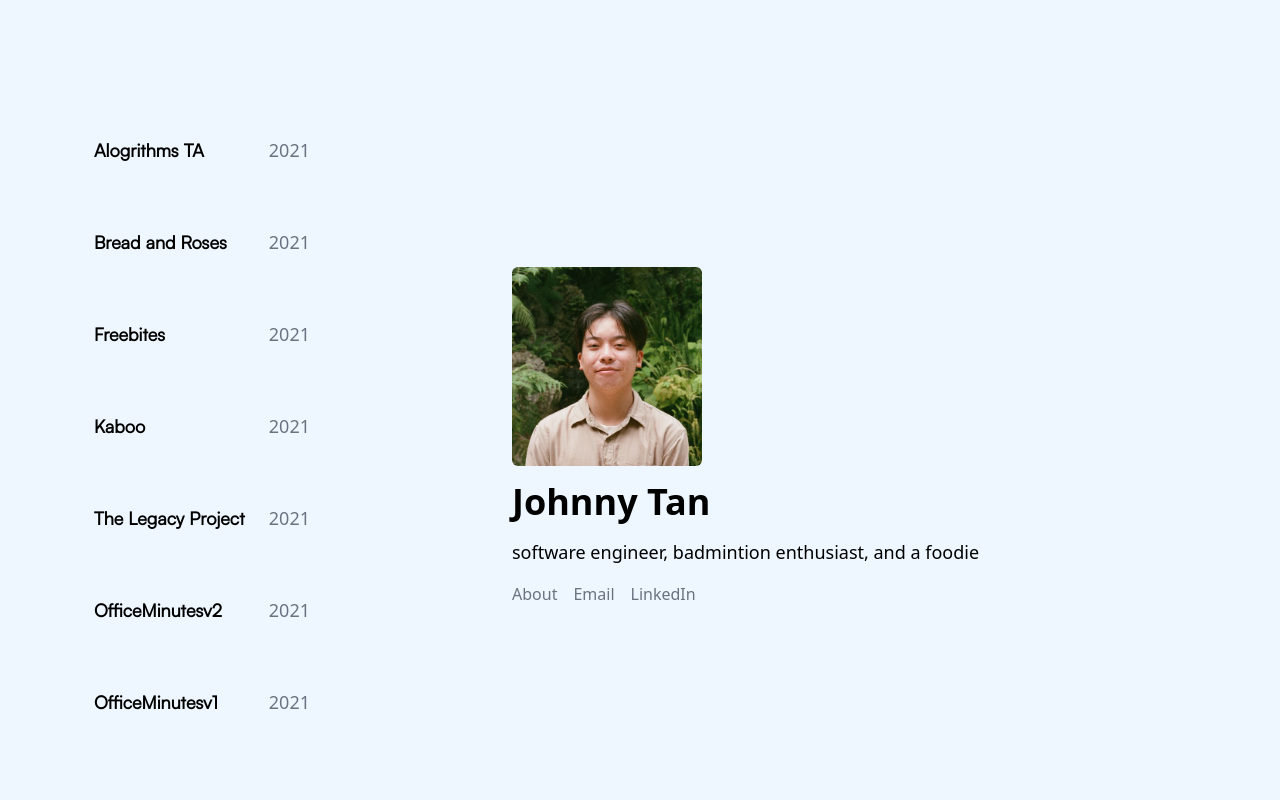
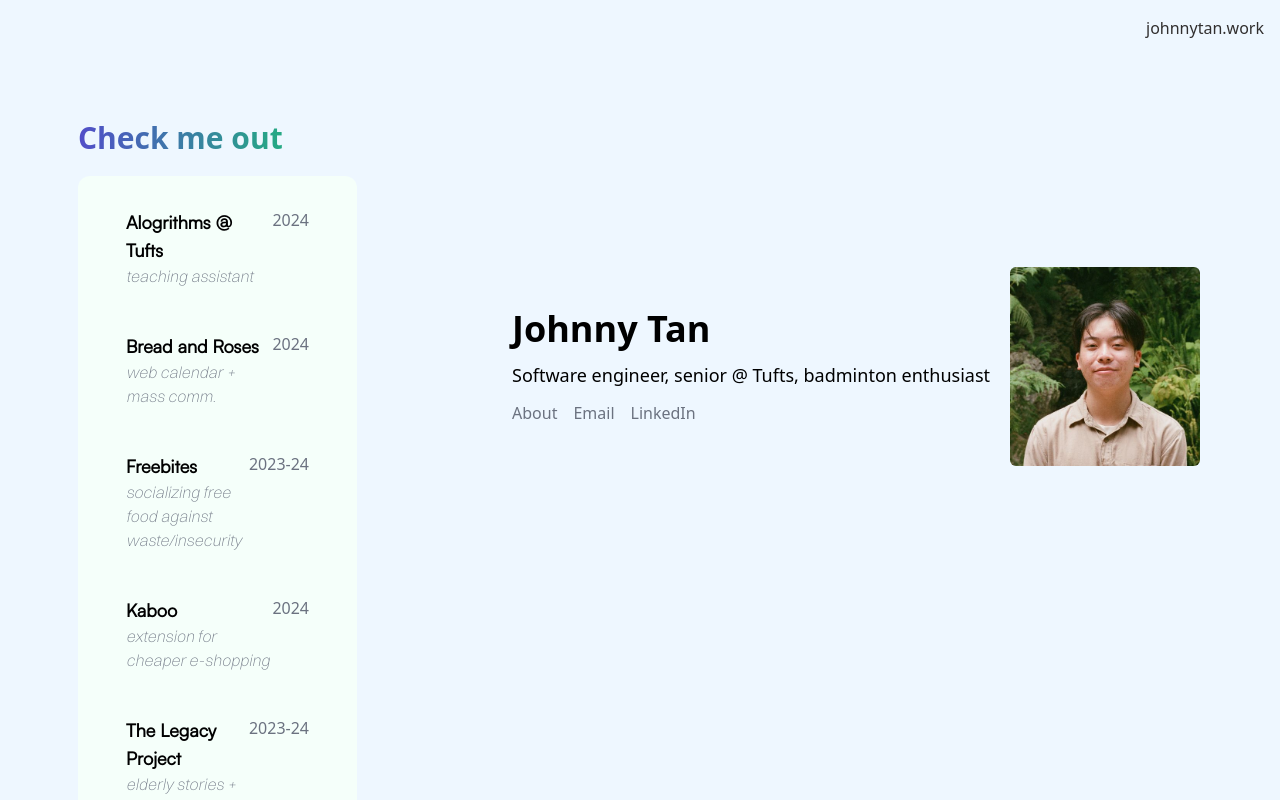
Before and after one commit to johnny-t06/johnny-web, a Next.js app: page / in a window 1280 px wide. Shown: the top 800 px of the page. Built offline with nearby package versions, Linux system fonts and the light colour scheme.

Commit message:
work revamp

```diff
--- a/src/app/page.tsx
+++ b/src/app/page.tsx
@@ -1,20 +1,25 @@
 import { About } from "@/components/About";
 import { Description } from "@/components/Description";
+import { NameTile } from "@/components/NameTile";
 import { WorkContainer } from "@/components/Work/WorkContainer";
 import { currentWorks, prevWorks } from "@/data/works";
 
 export default function Home() {
   const allWorks = [...currentWorks, ...prevWorks];
-  const value = "software engineer, badmintion enthusiast, and a foodie";
+  const value = "Software engineer, senior @ Tufts, badminton enthusiast";
 
   return (
     <div>
       <div className="flex h-[200vh]">
+        <NameTile name="johnnytan.work" />
         <div className="flex w-2/5 bg-white justify-center py-[15vh] flex-row pl-4">
-          <div className="flex flex-col w-3/4 h-[100vh]">
-            <div className="flex flex-row ">
-              <WorkContainer works={allWorks} />
-            </div>
+          <div className="flex flex-col w-3/4 h-[100vh] gap-5">
+            {/* <div className="flex flex-row "> */}
+            <p className="font-satoshi-bold font-semibold text-3xl bg-clip-text text-transparent bg-gradient-to-r from-[#524ec9] to-[#00f44a]">
+              Check me out
+            </p>
+            <WorkContainer works={allWorks} />
+            {/* </div> */}
           </div>
         </div>
         <div className="flex w-3/5 bg-white flex-col ">
--- a/src/components/Description.tsx
+++ b/src/components/Description.tsx
@@ -32,14 +32,8 @@ export const Description = (props: DescriptionProps) => {
   // });
 
   return (
-    <div className="z-10 sticky top-1/3 transform-translate-y-1/2 flex flex-col gap-4">
-      <Image
-        src={johnnyhead}
-        alt="Johnny's head"
-        width={190}
-        height={190}
-        className="rounded-md"
-      />
+    <div className="z-10 sticky top-1/3 transform-translate-y-1/2 flex flex-row gap-5 ">
+      <div className="flex flex-col justify-center gap-3">
         <h1 className="font-satoshi-bold text-4xl font-bold "> Johnny Tan</h1>
         <p className="text-lg" ref={element}>
           {value}
@@ -56,5 +50,13 @@ export const Description = (props: DescriptionProps) => {
           ))}
         </div>
       </div>
+      <Image
+        src={johnnyhead}
+        alt="Johnny's head"
+        width={190}
+        height={190}
+        className="rounded-md"
+      />
+    </div>
   );
 };
--- /dev/null
+++ b/src/components/NameTile.tsx
@@ -0,0 +1,12 @@
+interface NameTileProps {
+  name: string;
+}
+
+export const NameTile = (props: NameTileProps) => {
+  const { name } = props;
+  return (
+    <div className="fixed top-0 right-0 p-4">
+      <div className=" font-satoshi-bold text-black ">{name}</div>
+    </div>
+  );
+};
--- a/src/components/Work/WorkCard.tsx
+++ b/src/components/Work/WorkCard.tsx
@@ -8,11 +8,15 @@ export const WorkCard = (props: RoleCardProps) => {
   const { workItem } = props;
   const { title, description, date } = workItem;
   return (
-    <div className="p-4 rounded-lg flex flex-row justify-between">
+    <div className="p-4 rounded-lg flex flex-row justify-between w-full">
       <div>
-        <h1 className="font-satoshi font-bold">{title}</h1>
+        <h1 className="font-satoshi font-bold text-lg">{title}</h1>
+        <h1 className="font-switzer italic text-gray-500 text-md">
+          {description}
+        </h1>
       </div>
-      <p className="text-gray-500">{date}</p>
+
+      <p className="text-md whitespace-nowrap text-gray-500">{date}</p>
     </div>
   );
 };
--- a/src/components/Work/WorkContainer.tsx
+++ b/src/components/Work/WorkContainer.tsx
@@ -4,12 +4,13 @@ import { WorkCard } from "./WorkCard";
 interface WorkContainerProps {
   works: WorkItem[];
 }
-
+// F5FFFA
+// E6E6FA
 export const WorkContainer = (props: WorkContainerProps) => {
   const { works } = props;
 
   return (
-    <div className="flex flex-col gap-8 w-2/3 text-lg">
+    <div className="flex flex-col gap-3 w-3/4 py-4 px-8 bg-[#F5FFFA] rounded-xl">
       {works.map((work, index) => (
         <WorkCard key={index} workItem={work} />
       ))}
--- a/src/data/works.ts
+++ b/src/data/works.ts
@@ -9,16 +9,16 @@ export interface WorkItem {
 
 export const currentWorks: WorkItem[] = [
   {
-    title: "Alogrithms TA",
-    description: "Description 1",
-    date: "2021",
-    url: "https://www.google.com",
+    title: "Alogrithms @ Tufts",
+    description: "teaching assistant",
+    date: "2024",
+    url: "http://www.cs.tufts.edu/comp/160/",
     type: "role",
   },
   {
     title: "Bread and Roses",
-    description: "Description 2",
-    date: "2021",
+    description: "web calendar + mass comm.",
+    date: "2024",
     url: "https://www.google.com",
     type: "role",
   },
@@ -26,37 +26,30 @@ export const currentWorks: WorkItem[] = [
 export const prevWorks: WorkItem[] = [
   {
     title: "Freebites",
-    description: "Description 1",
-    date: "2021",
+    description: "socializing free food against waste/insecurity",
+    date: "2023-24 ",
     url: "https://www.google.com",
     type: "role",
   },
 
   {
     title: "Kaboo",
-    description: "Description 2",
-    date: "2021",
+    description: "extension for cheaper e-shopping",
+    date: "2024",
     url: "https://www.google.com",
     type: "role",
   },
   {
     title: "The Legacy Project",
-    description: "Description 3",
-    date: "2021",
+    description: "elderly stories + school chapter expansion",
+    date: "2023-24",
     url: "https://www.google.com",
     type: "role",
   },
   {
-    title: "OfficeMinutesv2",
-    description: "Description 3",
-    date: "2021",
-    url: "https://www.google.com",
-    type: "project",
-  },
-  {
-    title: "OfficeMinutesv1",
-    description: "Description 4",
-    date: "2021",
+    title: "OfficeMinutes",
+    description: "solving office hour inefficiencies",
+    date: "2024",
     url: "https://www.google.com",
     type: "project",
   },
--- a/tailwind.config.ts
+++ b/tailwind.config.ts
@@ -20,6 +20,7 @@ const config: Config = {
       colors: {
         beige: "#E8E8E8",
         green: "#e0e5d6",
+        mint: "#F0FFF0",
         nobel: "#b2aba9",
         silk: "#beb2a7",
         black: "#312f2f",
```
Lines whose indentation alone changed are shown as unchanged.
